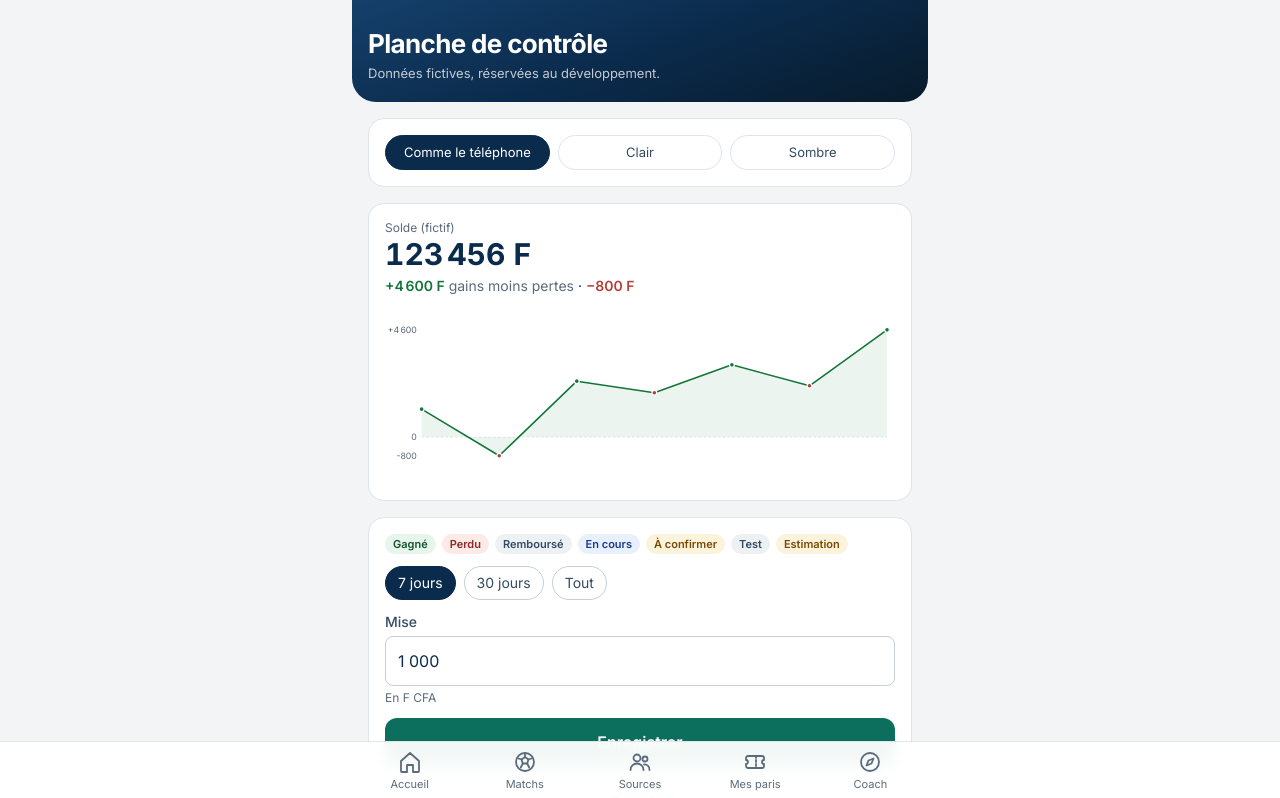
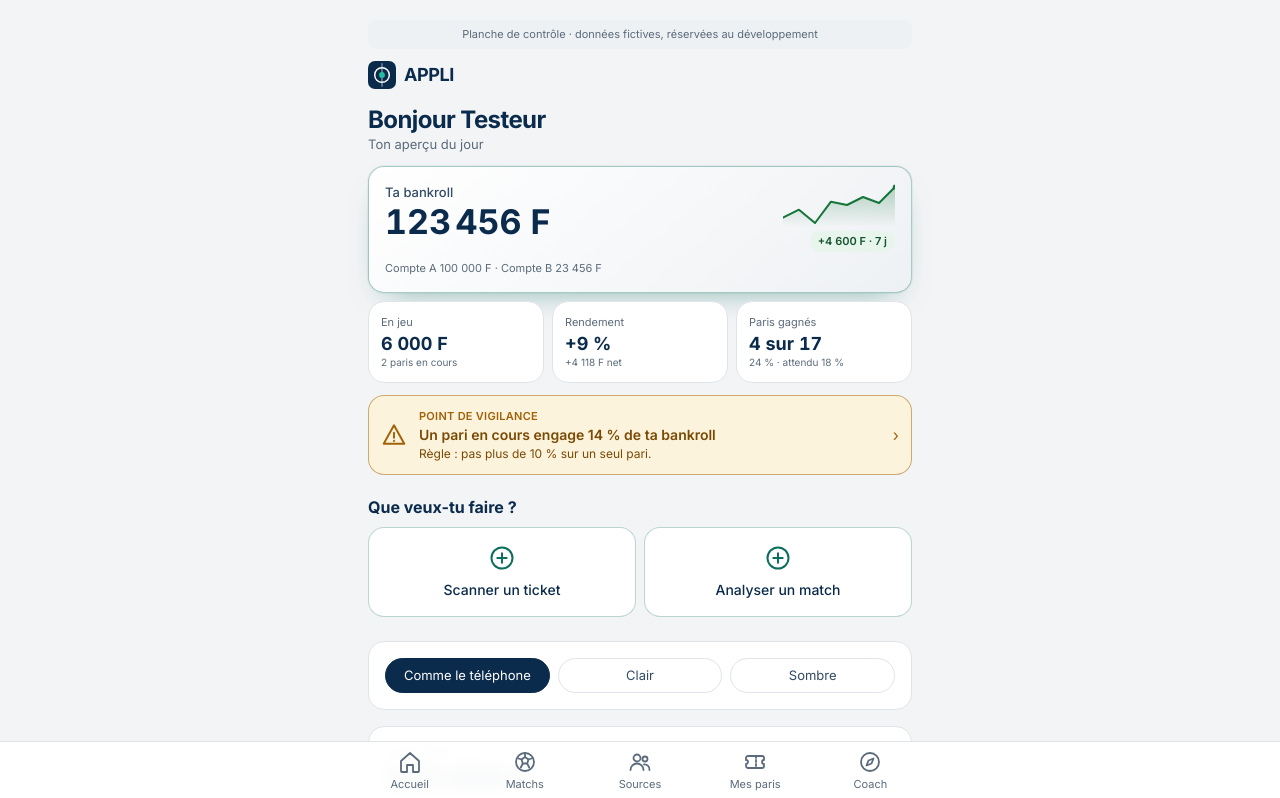
Before and after one commit to monus1984/Betwise, a Next.js app: page /apercu in a window 1280 px wide. Shown: the top 798 px of the page. Built offline with nearby package versions, Linux system fonts and the light colour scheme.

Commit message:
Accueil au plus près de la maquette : en-tête sans bandeau, carte bankroll avec courbe, tuiles, point de vigilance, actions
Co-Authored-By: Claude Fable 5.2 <noreply@anthropic.com>
Claude-Session: https://claude.ai/code/session_014c5FTZ2MmjC3bAPTTePB4C

```diff
--- a/src/app/(app)/page.tsx
+++ b/src/app/(app)/page.tsx
@@ -1,12 +1,12 @@
 import { APP_NAME } from "@/lib/app-name";
 import Link from "next/link";
-import { PageHeader } from "@/components/page-header";
+import { Sparkline } from "@/components/sparkline";
 import { fcfa } from "@/components/ui";
 import { loadDashboard } from "@/lib/stats/dashboard";
 import { vigilance } from "@/lib/stats/vigilance";
 import { comptes as calculer, type Mouvement } from "@/lib/bankroll/comptes";
 import { createClient } from "@/lib/supabase/server";
-import { IconCamera, IconChat, IconCompass, IconTile, IconWallet } from "@/components/icons";
+import { Mark } from "@/components/icons";
 import { InstallButton } from "@/components/install-button";
 
 export const dynamic = "force-dynamic";
@@ -72,92 +72,98 @@ export default async function Home() {
 
   return (
     <>
-      <PageHeader title={`Salut ${profile?.pseudo ?? ""}`}
-        action={<span className="flex gap-2">
-          <Link href="/notifications" aria-label={cloche ? `Notifications, ${nonLues} non lues` : "Notifications"}><svg viewBox="0 0 24 24" width="15" height="15" fill="none" stroke="currentColor" strokeWidth="2" strokeLinecap="round" strokeLinejoin="round" aria-hidden className="inline align-[-2px]"><path d="M6 8a6 6 0 0 1 12 0c0 7 3 9 3 9H3s3-2 3-9" /><path d="M10.3 21a1.94 1.94 0 0 0 3.4 0" /></svg>{cloche > 0 && <span className="ml-1 tabular-nums">{(nonLues ?? 0) > 99 ? "99+" : cloche}</span>}</Link>
-          <Link href="/reglages" aria-label="Réglages"><svg viewBox="0 0 24 24" width="15" height="15" fill="none" stroke="currentColor" strokeWidth="2" strokeLinecap="round" strokeLinejoin="round" aria-hidden className="inline align-[-2px]"><circle cx="12" cy="12" r="3" /><path d="M19.4 15a1.7 1.7 0 0 0 .3 1.8l.1.1a2 2 0 1 1-2.8 2.8l-.1-.1a1.7 1.7 0 0 0-1.8-.3 1.7 1.7 0 0 0-1 1.5V21a2 2 0 1 1-4 0v-.1a1.7 1.7 0 0 0-1.1-1.5 1.7 1.7 0 0 0-1.8.3l-.1.1a2 2 0 1 1-2.8-2.8l.1-.1a1.7 1.7 0 0 0 .3-1.8 1.7 1.7 0 0 0-1.5-1H3a2 2 0 1 1 0-4h.1a1.7 1.7 0 0 0 1.5-1.1 1.7 1.7 0 0 0-.3-1.8l-.1-.1a2 2 0 1 1 2.8-2.8l.1.1a1.7 1.7 0 0 0 1.8.3h.1a1.7 1.7 0 0 0 1-1.5V3a2 2 0 1 1 4 0v.1a1.7 1.7 0 0 0 1 1.5 1.7 1.7 0 0 0 1.8-.3l.1-.1a2 2 0 1 1 2.8 2.8l-.1.1a1.7 1.7 0 0 0-.3 1.8v.1a1.7 1.7 0 0 0 1.5 1H21a2 2 0 1 1 0 4h-.1a1.7 1.7 0 0 0-1.5 1z" /></svg></Link>
-        </span>} />
+      {/* En-tête : le nom, la cloche, les réglages. Pas de bandeau : l'écran commence par le solde. */}
+      <header className="mb-4 flex items-center justify-between gap-3">
+        <span className="flex items-center gap-2"><Mark className="h-7 w-7" /><span className="text-lg font-bold tracking-tight">{APP_NAME}</span></span>
+        <span className="flex items-center gap-1">
+          <Link href="/notifications" aria-label={cloche ? `Notifications, ${nonLues} non lues` : "Notifications"} className="relative flex h-10 w-10 items-center justify-center rounded-full text-ink-soft active:bg-surface-2">
+            <svg viewBox="0 0 24 24" width="22" height="22" fill="none" stroke="currentColor" strokeWidth="1.8" strokeLinecap="round" strokeLinejoin="round" aria-hidden><path d="M6 8a6 6 0 0 1 12 0c0 7 3 9 3 9H3s3-2 3-9" /><path d="M10.3 21a1.94 1.94 0 0 0 3.4 0" /></svg>
+            {cloche > 0 && <span className="absolute right-0 top-0.5 min-w-[18px] rounded-full bg-brand px-1 text-center text-[10px] font-bold leading-[18px] text-on-fill">{(nonLues ?? 0) > 99 ? "99+" : cloche}</span>}
+          </Link>
+          <Link href="/reglages" aria-label="Réglages" className="flex h-10 w-10 items-center justify-center rounded-full text-ink-soft active:bg-surface-2">
+            <svg viewBox="0 0 24 24" width="22" height="22" fill="none" stroke="currentColor" strokeWidth="1.8" strokeLinecap="round" strokeLinejoin="round" aria-hidden><circle cx="12" cy="8" r="4" /><path d="M4 21a8 8 0 0 1 16 0" /></svg>
+          </Link>
+        </span>
+      </header>
+      <h1 className="text-2xl font-bold leading-tight tracking-tight">Bonjour {profile?.pseudo ?? ""}</h1>
+      <p className="mb-3 text-[13px] text-ink-muted">Ton aperçu du jour</p>
 
       {/* 1. Où j'en suis */}
-      <section className="rounded-2xl border border-line bg-surface p-4 shadow-card">
-        <div className="flex items-end justify-between gap-3">
+      <Link href="/bankroll" className="card-hero block rounded-2xl p-4 active:opacity-90">
+        <div className="flex items-start justify-between gap-3">
           <div className="min-w-0">
-            <p className="text-xs text-ink-muted">Solde disponible</p>
-            <p className="text-4xl font-bold leading-tight tabular-nums">{fcfa(solde)}</p>
+            <p className="text-[13px] font-medium text-ink-soft">Ta bankroll</p>
+            <p className="mt-0.5 text-[34px] font-bold leading-none tabular-nums">{fcfa(solde)}</p>
           </div>
-          <Link href="/bankroll" className="shrink-0 pb-1.5 text-xs font-medium text-brand">Ma bankroll ›</Link>
+          <div className="flex shrink-0 flex-col items-end gap-1">
+            <Sparkline values={[0, ...d.courbe.map((x) => x.cumul)].slice(-30)} className="h-11 w-28" label="Tendance des gains moins pertes" />
+            {d.courbe.length > 0 && <span className={`rounded-full px-2 py-0.5 text-[11px] font-semibold tabular-nums ${sept > 0 ? "bg-gain-soft text-gain-ink" : sept < 0 ? "bg-loss-soft text-loss-ink" : "bg-surface-2 text-ink-soft"}`}>{signedF(sept)} · 7 j</span>}
           </div>
-        {parCompte.length > 1 && (
-          <p className="mt-1 text-[12px] text-ink-muted">{parCompte.map((c) => `${c.nom} ${fcfa(c.solde)}`).join(" · ")}</p>
-        )}
-        <dl className="mt-3 grid grid-cols-3 gap-2 border-t border-line pt-3">
-          <div>
-            <dt className="text-[11px] text-ink-muted">Gains moins pertes</dt>
-            <dd className={`text-base font-bold tabular-nums ${tone(net)}`}>{signedF(net)}</dd>
-            <dd className="text-[10px] text-ink-muted">{pl(Number(summary?.nb_regles ?? 0), "pari")}, hors dépôts</dd>
         </div>
-          <div>
-            <dt className="text-[11px] text-ink-muted">7 derniers jours</dt>
-            <dd className={`text-base font-bold tabular-nums ${tone(sept)}`}>{signedF(sept)}</dd>
-            <dd className="text-[10px] text-ink-muted">paris réglés</dd>
-          </div>
-          <div>
+        <p className="mt-2 flex items-baseline justify-between gap-3 text-[11px] text-ink-muted">
+          <span className="min-w-0 truncate">{parCompte.length > 1 ? parCompte.map((c) => `${c.nom} ${fcfa(c.solde)}`).join(" · ") : "Solde disponible"}</span>
+          <span className="shrink-0">Calculé à {maj}</span>
+        </p>
+      </Link>
+
+      <dl className="mt-2 grid grid-cols-3 gap-2">
+        <Link href="/paris" className="tile p-3 active:bg-surface-2">
           <dt className="text-[11px] text-ink-muted">En jeu</dt>
-            <dd className="text-base font-bold tabular-nums">{fcfa(exposition)}</dd>
-            <dd className="text-[10px] text-ink-muted">{d.enCours > 0 ? <Link href="/paris" className="underline">{pl(d.enCours, "pari")} en cours</Link> : "aucun pari"}</dd>
-          </div>
+          <dd className="mt-0.5 text-lg font-bold leading-tight tabular-nums">{fcfa(exposition)}</dd>
+          <dd className="text-[10px] text-ink-muted">{d.enCours > 0 ? `${pl(d.enCours, "pari")} en cours` : "aucun pari"}</dd>
+        </Link>
+        <Link href="/bilan" className="tile p-3 active:bg-surface-2">
+          <dt className="text-[11px] text-ink-muted">Rendement</dt>
+          <dd className={`mt-0.5 text-lg font-bold leading-tight tabular-nums ${tone(d.rendement)}`}>{pct(d.rendement, true)}</dd>
+          <dd className="text-[10px] text-ink-muted">{signedF(net)} net</dd>
+        </Link>
+        <Link href="/bilan" className="tile p-3 active:bg-surface-2">
+          <dt className="text-[11px] text-ink-muted">Paris gagnés</dt>
+          <dd className="mt-0.5 text-lg font-bold leading-tight tabular-nums">{d.regles ? `${d.gagnes} sur ${d.gagnes + d.perdus}` : "—"}</dd>
+          <dd className="text-[10px] text-ink-muted">{d.regles ? `${pct(d.reussite)} · attendu ${pct(d.attendu)}` : "aucun réglé"}</dd>
+        </Link>
       </dl>
-        <p className="mt-2 text-[10px] text-ink-muted">Calculé à {maj} d’après tes paris enregistrés. {joursSansComparaison === null ? "Jamais comparé au solde d’un bookmaker." : `Comparé au bookmaker il y a ${joursSansComparaison === 0 ? "moins d’un jour" : pl(joursSansComparaison, "jour")}.`}</p>
-      </section>
+      {d.regles > 0 && d.regles < 30 && <p className="mt-1.5 px-1 text-[10px] text-ink-muted">Sur {pl(d.regles, "pari")} réglé{d.regles > 1 ? "s" : ""}, ces chiffres donnent une tendance, pas une preuve. {joursSansComparaison === null ? "Solde jamais comparé à un bookmaker." : `Solde comparé au bookmaker il y a ${joursSansComparaison === 0 ? "moins d’un jour" : pl(joursSansComparaison, "jour")}.`}</p>}
 
       {/* Points de vigilance : des règles fixes, jamais un avis */}
       {alertes.length > 0 && (
         <section className="mt-3 space-y-2" aria-label="Points de vigilance">
           {alertes.map((a) => (
-            <div key={a.cle} className="rounded-xl border border-draw/40 bg-draw-soft p-3">
-              <p className="text-sm font-semibold text-draw-ink">{a.titre}</p>
-              <p className="mt-0.5 text-[12px] leading-snug text-draw-ink">{a.regle}</p>
-            </div>
+            <Link key={a.cle} href={a.cle === "serie" || a.cle === "combines" ? "/bilan" : "/paris"} className="flex items-center gap-3 rounded-2xl border border-draw/50 bg-draw-soft p-3 active:opacity-90">
+              <svg viewBox="0 0 24 24" width="26" height="26" fill="none" stroke="currentColor" strokeWidth="1.8" strokeLinecap="round" strokeLinejoin="round" aria-hidden className="shrink-0 text-draw"><path d="M12 3 2.5 20h19L12 3Z" /><path d="M12 10v4.5" /><path d="M12 17.3v.2" /></svg>
+              <span className="min-w-0 flex-1">
+                <span className="block text-[11px] font-semibold uppercase tracking-wide text-draw">Point de vigilance</span>
+                <span className="block text-sm font-semibold leading-snug text-draw-ink">{a.titre}</span>
+                <span className="mt-0.5 block text-[12px] leading-snug text-draw-ink">{a.regle}</span>
+              </span>
+              <span aria-hidden className="text-draw">›</span>
+            </Link>
           ))}
         </section>
       )}
 
       {/* 2. Ce qui attend une action */}
+      {!rienAFaire && (
+        <>
           <h2 className="mt-5 text-base font-bold">À faire</h2>
-      {rienAFaire ? (
-        <p className="mt-2 rounded-xl border border-line bg-surface p-3 text-sm text-ink-muted">Rien à faire pour l’instant. Les résultats à confirmer apparaîtront ici à la fin des matchs.</p>
-      ) : (
           <ul className="mt-2 space-y-2">
             {aConfirmer > 0 && <Todo href="/paris" fort titre={`${pl(aConfirmer, "résultat")} à confirmer`} texte={`Les matchs sont joués. ${APP_NAME} propose un résultat : rien n’entre dans ta bankroll avant ton accord.`} />}
             {aRegler > 0 && <Todo href="/paris" titre={`${pl(aRegler, "pari")} à régler à la main`} texte={`Match non suivi ou statistiques non publiées : ${APP_NAME} ne peut pas proposer de résultat.`} />}
             {aComparer && <Todo href="/bankroll?v=comptes" titre="Comparer ton solde à celui du bookmaker" texte={joursSansComparaison === null ? "Jamais fait. C’est le contrôle qui attrape un pari oublié ou mal réglé." : `Dernière comparaison il y a ${pl(joursSansComparaison, "jour")}.`} />}
           </ul>
+        </>
       )}
 
       {/* 3. Les gestes courants */}
-      <h2 className="mt-5 text-base font-bold">Actions rapides</h2>
+      <h2 className="mt-5 text-base font-bold">Que veux-tu faire ?</h2>
       <section className="mt-2 grid grid-cols-2 gap-2">
-        <Action href="/import" tone="info" icon={<IconCamera width={18} height={18} />}>Importer un ticket</Action>
-        <Action href="/matchs" tone="terrain" icon={<IconCompass width={18} height={18} />}>Analyser un match</Action>
-        <Action href="/sources" tone="conseil" icon={<IconChat width={18} height={18} />}>Comparer mes sources</Action>
-        <Action href={`/coach?v=discussion&q=${encodeURIComponent("Fais-moi un point sur ma bankroll et mes mises récentes.")}`} tone="conseil" icon={<IconWallet width={18} height={18} />}>Point bankroll</Action>
+        <Action href="/import" icon={<><path d="M4 8V6a2 2 0 0 1 2-2h2" /><path d="M16 4h2a2 2 0 0 1 2 2v2" /><path d="M20 16v2a2 2 0 0 1-2 2h-2" /><path d="M8 20H6a2 2 0 0 1-2-2v-2" /><path d="M8 9.5h8M8 12h8M8 14.5h5" /></>}>Scanner un ticket</Action>
+        <Action href="/matchs" icon={<><circle cx="12" cy="12" r="9" /><path d="m12 7.5 4 2.9-1.5 4.7h-5L8 10.4l4-2.9Z" /><path d="M12 3v4.5M3.6 9.3 8 10.4M5.9 18.3l3.6-3.2M18.1 18.3l-3.6-3.2M20.4 9.3 16 10.4" /></>}>Analyser un match</Action>
+        <Action href="/sources" icon={<><circle cx="9" cy="8" r="3.2" /><path d="M3 19a6 6 0 0 1 12 0" /><circle cx="17" cy="9" r="2.4" /><path d="M16 14.2a4.6 4.6 0 0 1 5 4.6" /></>}>Comparer mes sources</Action>
+        <Action href="/coach?v=discussion" icon={<><path d="M21 12a8 8 0 0 1-11.6 7.1L4 20l1-4.6A8 8 0 1 1 21 12Z" /><path d="M9 11.5h.01M12 11.5h.01M15 11.5h.01" /></>}>Parler au coach</Action>
       </section>
 
-      {/* Repères : deux chiffres et les sources, le détail est ailleurs */}
-      <section className="mt-5 rounded-xl border border-line bg-surface p-4 shadow-card">
-        <div className="flex items-baseline justify-between gap-2"><h2 className="text-sm font-semibold">Mes paris réels</h2><Link href="/bilan" className="text-xs font-medium text-brand">Bilan détaillé ›</Link></div>
-        {d.regles === 0 ? <p className="mt-2 text-sm text-ink-muted">Aucun pari réglé pour l’instant.</p> : (
-          <>
-            <dl className="mt-2 grid grid-cols-2 gap-3">
-              <div><dt className="text-[11px] text-ink-muted">Rendement</dt><dd className={`text-lg font-bold tabular-nums ${tone(d.rendement)}`}>{pct(d.rendement, true)}</dd><dd className="text-[10px] text-ink-muted">gain net / mises</dd></div>
-              <div><dt className="text-[11px] text-ink-muted">Paris gagnés</dt><dd className="text-lg font-bold tabular-nums">{d.gagnes} sur {d.gagnes + d.perdus}</dd><dd className="text-[10px] text-ink-muted">{pct(d.reussite)} ; attendu à ces cotes : {pct(d.attendu)}</dd></div>
-            </dl>
-            {d.regles < 30 && <p className="mt-2 text-[11px] text-ink-muted">Sur {pl(d.regles, "pari")} seulement, ces chiffres donnent une tendance, pas une preuve.</p>}
-          </>
-        )}
-      </section>
-
-      <section className="mt-3 rounded-xl border border-line bg-surface p-4 shadow-card">
+      <section className="mt-5 rounded-2xl border border-line bg-surface p-4">
         <div className="flex items-baseline justify-between gap-2"><h2 className="text-sm font-semibold">Mes sources suivies</h2><Link href="/sources" className="text-xs font-medium text-brand">Toutes ›</Link></div>
         {sources.length === 0 ? <p className="mt-2 text-sm text-ink-muted">Aucune pour l’instant. <Link href="/sources" className="text-brand underline">Ajoute un tipster, une page ou un canal</Link> pour le noter sur ses vrais résultats.</p> : (
           <ul className="mt-2 divide-y divide-line">
@@ -176,13 +182,18 @@ export default async function Home() {
 function Todo({ href, titre, texte, fort }: { href: string; titre: string; texte: string; fort?: boolean }) {
   return (
     <li>
-      <Link href={href} className={`flex items-center gap-3 rounded-xl border p-3 active:opacity-80 ${fort ? "border-draw/40 bg-draw-soft" : "border-line bg-surface"}`}>
+      <Link href={href} className={`flex items-center gap-3 rounded-xl border p-3 active:opacity-80 ${fort ? "border-brand/40 bg-brand-soft" : "border-line bg-surface"}`}>
         <span className="min-w-0 flex-1"><b className="block text-sm">{titre}</b><span className="block text-[12px] leading-snug text-ink-muted">{texte}</span></span>
         <span className="text-brand">›</span>
       </Link>
     </li>
   );
 }
-function Action({ href, tone, icon, children }: { href: string; tone: "info" | "terrain" | "conseil"; icon: React.ReactNode; children: React.ReactNode }) {
-  return <Link href={href} className="flex items-center gap-2.5 rounded-2xl border border-line bg-surface p-3 text-sm font-medium shadow-card active:bg-surface-2"><IconTile size="sm" tone={tone}>{icon}</IconTile>{children}</Link>;
+function Action({ href, icon, children }: { href: string; icon: React.ReactNode; children: React.ReactNode }) {
+  return (
+    <Link href={href} className="tile tile-action flex flex-col items-center gap-2 px-3 py-4 text-center text-sm font-medium">
+      <svg viewBox="0 0 24 24" width="28" height="28" fill="none" stroke="currentColor" strokeWidth="1.7" strokeLinecap="round" strokeLinejoin="round" aria-hidden className="text-brand">{icon}</svg>
+      {children}
+    </Link>
+  );
 }
--- a/src/app/apercu/page.tsx
+++ b/src/app/apercu/page.tsx
@@ -1,9 +1,10 @@
 import { notFound } from "next/navigation";
-import { PageHeader } from "@/components/page-header";
 import { Badge, Button, Card, Chip, Empty, Field, Input, Notice, fcfa, type Etat } from "@/components/ui";
 import { LineChart } from "@/components/line-chart";
 import { TabBar } from "@/components/tab-bar";
 import { ThemeChoice } from "@/components/theme-choice";
+import { Sparkline } from "@/components/sparkline";
+import { Mark } from "@/components/icons";
 
 /**
  * Planche des composants communs, pour contrôler les deux thèmes sans compte.
@@ -15,7 +16,29 @@ export default function Apercu() {
   const pts = [1200, -800, 2400, 1900, 3100, 2200, 4600].map((y, i, a) => ({ at: `2026-01-0${i + 1}`, y, delta: i ? y - a[i - 1] : y, libelle: `Pari fictif ${i + 1}` }));
   return (
     <div className="mx-auto max-w-xl px-4 pb-44 pt-[max(1.25rem,env(safe-area-inset-top))]">
-      <PageHeader title="Planche de contrôle" subtitle="Données fictives, réservées au développement." />
+      <p className="mb-3 rounded-lg bg-surface-2 px-3 py-1.5 text-center text-[11px] text-ink-muted">Planche de contrôle · données fictives, réservées au développement</p>
+      <header className="mb-4 flex items-center justify-between gap-3"><span className="flex items-center gap-2"><Mark className="h-7 w-7" /><span className="text-lg font-bold tracking-tight">APPLI</span></span></header>
+      <h1 className="text-2xl font-bold leading-tight tracking-tight">Bonjour Testeur</h1>
+      <p className="mb-3 text-[13px] text-ink-muted">Ton aperçu du jour</p>
+      <div className="card-hero rounded-2xl p-4">
+        <div className="flex items-start justify-between gap-3">
+          <div><p className="text-[13px] font-medium text-ink-soft">Ta bankroll</p><p className="mt-0.5 text-[34px] font-bold leading-none tabular-nums">{fcfa(123456)}</p></div>
+          <div className="flex flex-col items-end gap-1"><Sparkline values={[0, 1200, -800, 2400, 1900, 3100, 2200, 4600]} className="h-11 w-28" label="Tendance" /><span className="rounded-full bg-gain-soft px-2 py-0.5 text-[11px] font-semibold text-gain-ink">+4 600 F · 7 j</span></div>
+        </div>
+        <p className="mt-2 text-[11px] text-ink-muted">Compte A 100 000 F · Compte B 23 456 F</p>
+      </div>
+      <div className="mt-2 grid grid-cols-3 gap-2">
+        {[["En jeu", "6 000 F", "2 paris en cours"], ["Rendement", "+9 %", "+4 118 F net"], ["Paris gagnés", "4 sur 17", "24 % · attendu 18 %"]].map(([a, b, c]) => <div key={a} className="tile p-3"><p className="text-[11px] text-ink-muted">{a}</p><p className="mt-0.5 text-lg font-bold leading-tight tabular-nums">{b}</p><p className="text-[10px] text-ink-muted">{c}</p></div>)}
+      </div>
+      <div className="mt-3 flex items-center gap-3 rounded-2xl border border-draw/50 bg-draw-soft p-3">
+        <svg viewBox="0 0 24 24" width="26" height="26" fill="none" stroke="currentColor" strokeWidth="1.8" strokeLinecap="round" strokeLinejoin="round" aria-hidden className="shrink-0 text-draw"><path d="M12 3 2.5 20h19L12 3Z" /><path d="M12 10v4.5" /><path d="M12 17.3v.2" /></svg>
+        <span className="min-w-0 flex-1"><span className="block text-[11px] font-semibold uppercase tracking-wide text-draw">Point de vigilance</span><span className="block text-sm font-semibold leading-snug text-draw-ink">Un pari en cours engage 14 % de ta bankroll</span><span className="mt-0.5 block text-[12px] leading-snug text-draw-ink">Règle : pas plus de 10 % sur un seul pari.</span></span>
+        <span aria-hidden className="text-draw">›</span>
+      </div>
+      <h2 className="mt-5 text-base font-bold">Que veux-tu faire ?</h2>
+      <div className="mb-6 mt-2 grid grid-cols-2 gap-2">
+        {["Scanner un ticket", "Analyser un match"].map((t) => <div key={t} className="tile tile-action flex flex-col items-center gap-2 px-3 py-4 text-center text-sm font-medium"><svg viewBox="0 0 24 24" width="28" height="28" fill="none" stroke="currentColor" strokeWidth="1.7" strokeLinecap="round" aria-hidden className="text-brand"><circle cx="12" cy="12" r="9" /><path d="M8 12h8M12 8v8" /></svg>{t}</div>)}
+      </div>
       <div className="space-y-4">
         <Card><ThemeChoice /></Card>
         <Card>
--- a/src/app/globals.css
+++ b/src/app/globals.css
@@ -177,3 +177,19 @@ a, button { touch-action: manipulation; }
 /* Repère de saisie au clavier, visible dans les deux thèmes */
 :focus-visible { outline: 2px solid rgb(var(--c-brand)); outline-offset: 2px; }
 input, select, textarea { color: rgb(var(--c-ink)); }
+
+/* Carte mise en avant (solde) : léger dégradé, liseré et halo à la couleur d'action. */
+.card-hero {
+  border: 1px solid rgb(var(--c-brand) / .35);
+  background: linear-gradient(140deg, rgb(var(--c-surface)) 0%, rgb(var(--c-surface2)) 100%);
+  box-shadow: 0 0 0 1px rgb(var(--c-brand) / .06), 0 14px 32px -18px rgb(var(--c-brand) / .55);
+}
+/* Tuile : carte courte pour un chiffre ou une action */
+.tile { border: 1px solid rgb(var(--c-line)); background: rgb(var(--c-surface)); border-radius: 1rem; }
+.tile-action { border-color: rgb(var(--c-brand) / .28); }
+.tile-action:active { background: rgb(var(--c-brand-soft)); }
+/* Fond du thème sombre : une lueur discrète en haut de l'écran */
+@media (prefers-color-scheme: dark) {
+  :root:not([data-theme="light"]) body { background: radial-gradient(120% 360px at 50% -140px, rgb(var(--c-brand) / .14), transparent 70%) fixed, rgb(var(--c-canvas)); }
+}
+:root[data-theme="dark"] body { background: radial-gradient(120% 360px at 50% -140px, rgb(var(--c-brand) / .14), transparent 70%) fixed, rgb(var(--c-canvas)); }
--- /dev/null
+++ b/src/components/sparkline.tsx
@@ -0,0 +1,17 @@
+/** Petite courbe sans axes, pour donner la tendance d'un coup d'œil. Rendue côté serveur, sans interaction. */
+export function Sparkline({ values, className = "", label }: { values: number[]; className?: string; label: string }) {
+  if (values.length < 2) return null;
+  const W = 120, H = 44, min = Math.min(...values), max = Math.max(...values), span = max - min || 1;
+  const pts = values.map((v, i) => [(i / (values.length - 1)) * W, 4 + ((max - v) / span) * (H - 8)] as const);
+  const d = pts.map(([x, y], i) => `${i ? "L" : "M"}${x.toFixed(1)} ${y.toFixed(1)}`).join(" ");
+  const col = values[values.length - 1] >= values[0] ? "rgb(var(--c-gain))" : "rgb(var(--c-loss))";
+  const [lx, ly] = pts[pts.length - 1];
+  return (
+    <svg viewBox={`0 0 ${W} ${H}`} className={className} role="img" aria-label={label} preserveAspectRatio="none">
+      <defs><linearGradient id="spark-fond" x1="0" y1="0" x2="0" y2="1"><stop offset="0" stopColor={col} stopOpacity=".28" /><stop offset="1" stopColor={col} stopOpacity="0" /></linearGradient></defs>
+      <path d={`${d} L${W} ${H} L0 ${H} Z`} fill="url(#spark-fond)" />
+      <path d={d} fill="none" stroke={col} strokeWidth="2" strokeLinejoin="round" strokeLinecap="round" vectorEffect="non-scaling-stroke" />
+      <circle cx={lx} cy={ly} r="2.5" fill={col} />
+    </svg>
+  );
+}
```
Also changed, not shown: 2 other files (tests, documents, lock files or other folders). Lines whose indentation alone changed are shown as unchanged.
